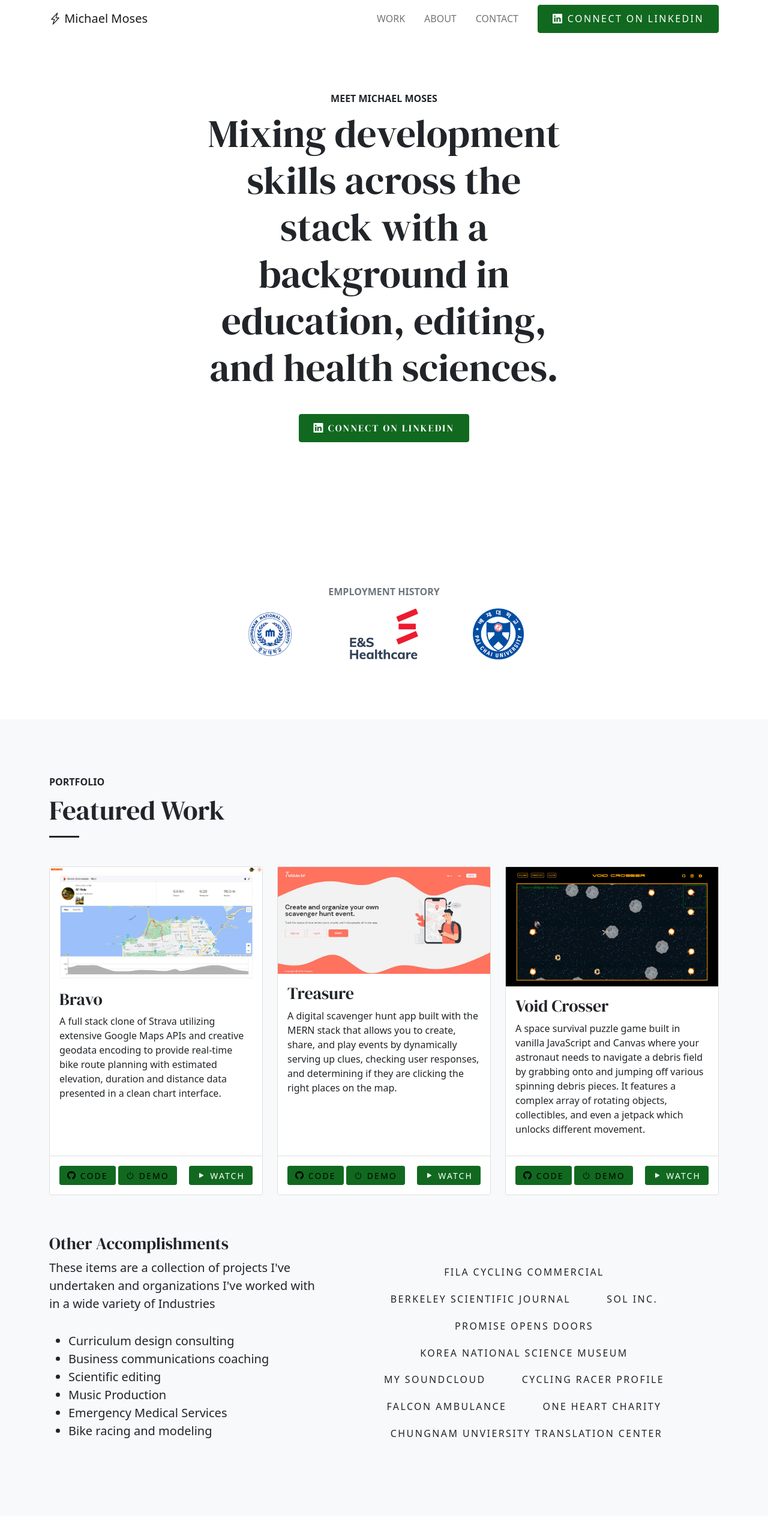
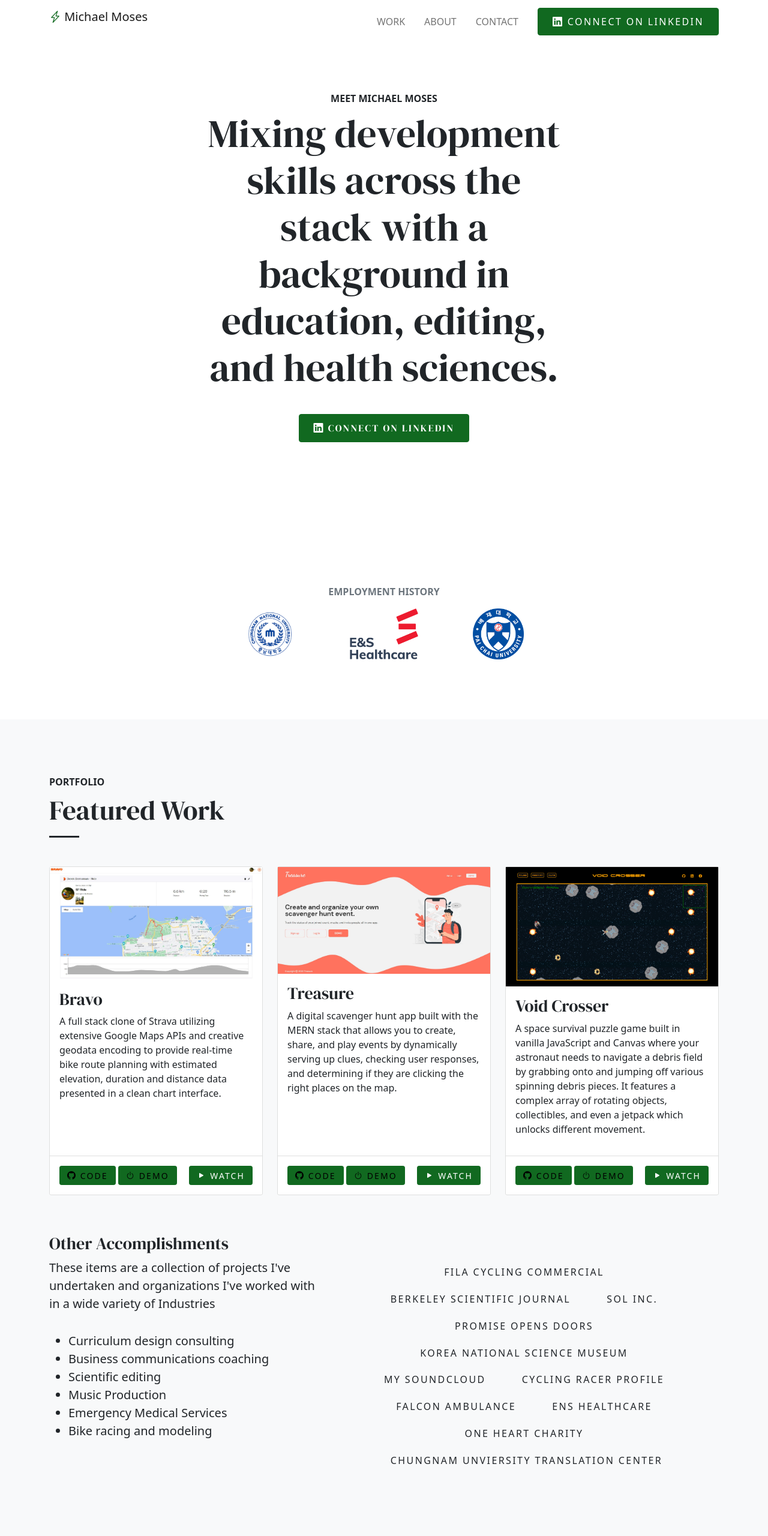
Before and after one commit to mmoses1127/portfolio_Site, a plain HTML site: page index.html in a window 1280 px wide. Shown: the top 2560 px of the page at 60% size. Drawn offline with nearby package versions, Linux system fonts and the light colour scheme.

Commit message:
update voidcrosser loom

```diff
--- a/index.html
+++ b/index.html
@@ -13,7 +13,7 @@
 <body>
   <nav class="navbar navbar-expand-lg bg-white navbar-light fixed-top">
     <div class="container">
-      <a class="navbar-brand" href="#"><i class="bi-lightning-charge"></i> Michael Moses</a>
+      <p class="navbar-brand" href="#"><i class="bi-lightning-charge green"></i> Michael Moses</p>
 
       <button class="navbar-toggler" type="button" data-bs-toggle="collapse" data-bs-target="#navbarSupportedContent" aria-controls="navbarSupportedContent" aria-expanded="false" aria-label="Toggle navigation">
         <span class="navbar-toggler-icon"></span>
@@ -142,7 +142,7 @@
             <div class='card-footer'>
               <a target='_blank' href='https://github.com/mmoses1127/VoidCrosser' class='btn btn-sm btn-light'><i class="bi-github"></i> Code</a>
               <a target='_blank' href='https://mmoses1127.github.io/VoidCrosser' class='btn btn-sm btn-light'><i class="bi-power"></i> Demo</a>
-              <a target='_blank' href='https://www.loom.com/share/b87850e43005405985986028d3349c42' class='btn btn-sm btn-primary float-end'><i class="bi-play-fill"></i> Watch</a>
+              <a target='_blank' href='https://www.loom.com/share/3206481eab4240d4b5e610b174829598' class='btn btn-sm btn-primary float-end'><i class="bi-play-fill"></i> Watch</a>
             </div>
           </div>
         </div>
@@ -188,6 +188,9 @@
             </li>
             <li class='list-inline-item'>
               <a href='https://falconambulance.com/' target='_blank' class='btn'>Falcon Ambulance</a>
+            </li>
+            <li class='list-inline-item'>
+              <a href='http://ens-healthcare.com/eng/main.php' target='_blank' class='btn'>ENS Healthcare</a>
             </li>
             <li class='list-inline-item'>
               <a href='http://www.hanmaum-ec.org/' target='_blank' class='btn'>One Heart Charity</a>
--- a/style.css
+++ b/style.css
@@ -192,3 +192,7 @@ header.p-section {
   width: 100%;
   object-fit: cover;
 }
+
+.green {
+  color: rgba(17, 105, 32);
+}
```
